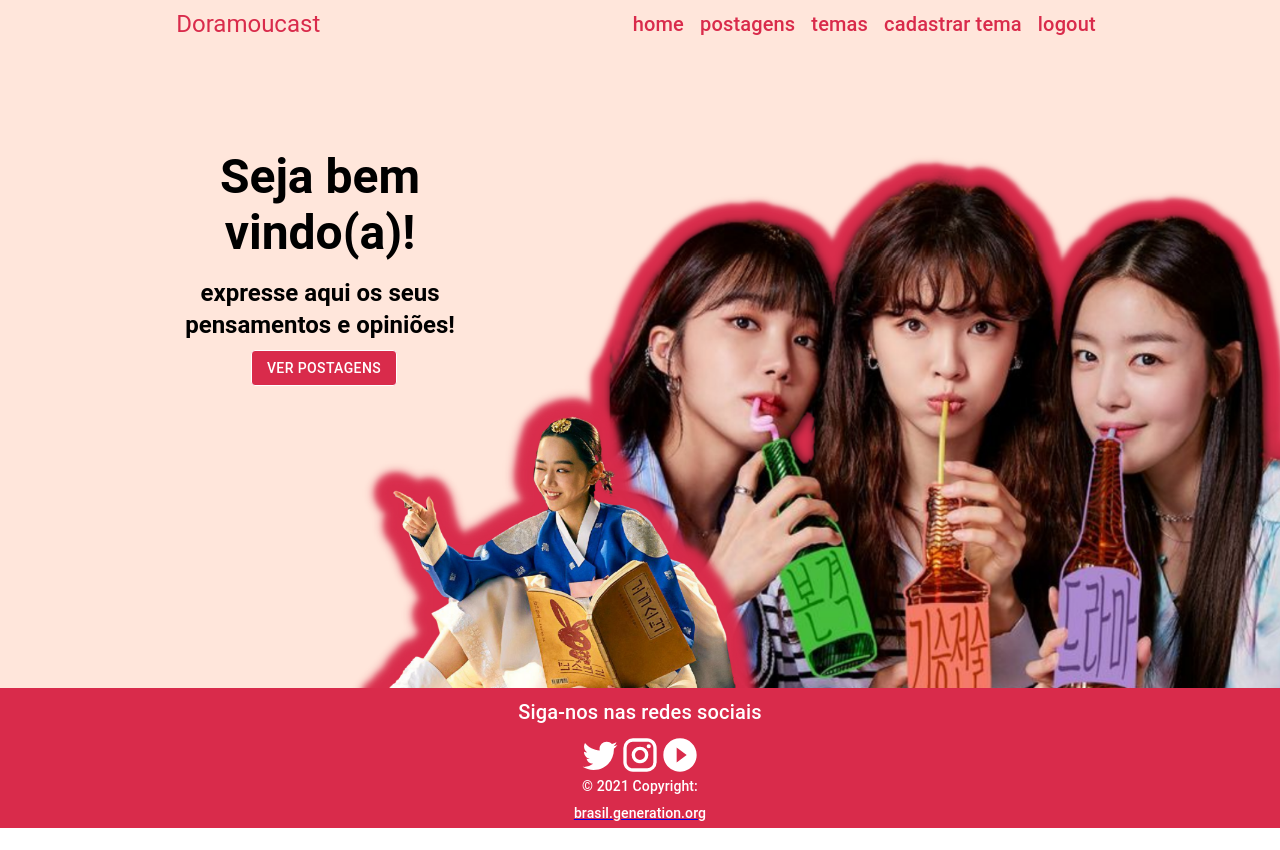
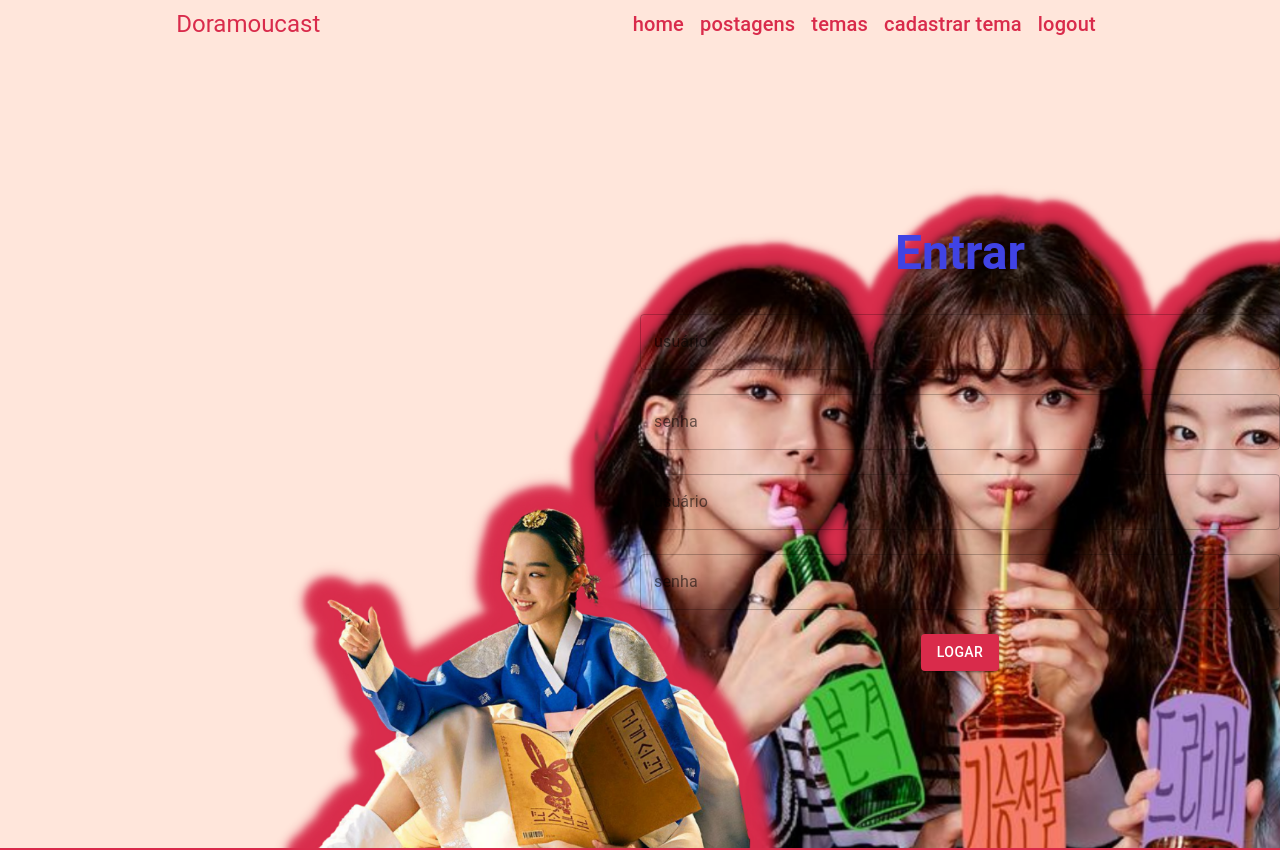
Before and after one commit to julianacsmacedo/Blog-Pessoal-React, a React (Create React App) app: page /cadastrousuario in a window 1280 px wide. Shown: the top 850 px of the page. Before the commit the page ends 828 px from the top, so only its background shows below. Built offline with nearby package versions, Linux system fonts and the light colour scheme.

Commit message:
add login e cadastro

```diff
--- a/package.json
+++ b/package.json
@@ -17,8 +17,11 @@
     "@types/node": "^12.0.0",
     "@types/react": "^17.0.0",
     "@types/react-dom": "^17.0.0",
+    "@types/react-router-dom": "5.1.8",
+    "axios": "0.21.4",
     "react": "^17.0.2",
     "react-dom": "^17.0.2",
+    "react-router-dom": "5.3.0",
     "react-scripts": "4.0.3",
     "typescript": "^4.1.2",
     "web-vitals": "^1.0.1"
--- a/src/App.tsx
+++ b/src/App.tsx
@@ -1,17 +1,39 @@
 import React from 'react';
+import { BrowserRouter as Router, Route, Switch } from 'react-router-dom';
 import Navbar from './components/estaticos/navbar/Navbar';
 import Footer from './components/estaticos/footer/Footer';
 import './App.css';
 import Home from './paginas/home/Home';
+import Login from './paginas/login/Login';
+import CadastroUsuario from './paginas/cadastroUsuario/CadastroUsuario';
 
 
 function App() {
   return (
-    <>
+    <Router>
       <Navbar />
-      <Home />
+        <Switch>
+          <div style={{minHeight: '100vh'}}>
+
+            <Route exact path='/'>
+              <Login />
+            </Route>
+
+            <Route path='/login'>
+              <Login />
+            </Route>
+
+            <Route path='/home'>
+              <Home />
+            </Route>
+
+            <Route path='/cadastrousuario'>
+              <CadastroUsuario />
+            </Route>
+          </div>
+        </Switch>
       <Footer />
-    </>
+    </Router>
   );
 }
 
--- a/src/components/estaticos/footer/Footer.css
+++ b/src/components/estaticos/footer/Footer.css
@@ -0,0 +1,19 @@
+.box1 {
+    background-color: #D92B4B;
+    height: 80px;
+}
+
+.box2 {
+    background-color: #D92B4B;
+    height: 50px;
+    line-height: 0.4 !important;
+}
+
+.cor-texto {
+    color: white;
+}
+
+.icon {
+    font-size: 40px !important;
+    color: white;
+}
--- a/src/components/estaticos/footer/Footer.tsx
+++ b/src/components/estaticos/footer/Footer.tsx
@@ -3,35 +3,36 @@ import InstagramIcon from '@material-ui/icons/Instagram';
 import TwitterIcon from '@material-ui/icons/Twitter';
 import PlayCircleFilledIcon from '@material-ui/icons/PlayCircleFilled';
 import { Grid, Box, Typography } from '@material-ui/core';
+import './Footer.css';
 
 function Footer() {
     return (
         <>
             <Grid container direction="row" justifyContent="center" alignItems="center">
                 <Grid alignItems="center" item xs={12}>
-                    <Box style={{ backgroundColor: "#D92B4B", height: "80px" }} >
+                    <Box className="box1">
                         <Box paddingTop={1} alignItems="center" justifyContent="center">
-                            <Typography variant="h6" align="center" gutterBottom style={{ color: "white" }}>Siga-nos nas redes sociais </Typography>
+                            <Typography variant="h6" align="center" gutterBottom className="cor-texto">Siga-nos nas redes sociais </Typography>
                         </Box>
                         <Box display="flex" alignItems="center" justifyContent="center">
                             <a href="https://twitter.com/doramoucast" target="_blank" rel="noreferrer">
-                                <TwitterIcon style={{ fontSize: 40, color: "white" }} />
+                                <TwitterIcon className="icon"/>
                             </a>
                             <a href="https://www.instagram.com/doramoucast/" target="_blank" rel="noreferrer">
-                                <InstagramIcon style={{ fontSize: 40, color: "white" }} />
+                                <InstagramIcon className="icon"/>
                             </a>
                             <a href="https://open.spotify.com/show/1WBCtXiL3c04sVpE1NgisX?si=f4b9deeab5514ec1" target="_blank" rel="noreferrer">
-                                <PlayCircleFilledIcon style={{ fontSize: 40, color: "white" }} />
+                                <PlayCircleFilledIcon className="icon"/>
                             </a>
                         </Box>
                     </Box>
-                    <Box style={{ backgroundColor: "#D92B4B", height: "60px" }}>
+                    <Box className="box2">
                         <Box paddingTop={1}>
-                            <Typography variant="subtitle2" align="center" gutterBottom style={{ color: "white" }} >© 2021 Copyright:</Typography>
+                            <Typography variant="subtitle2" align="center" className="cor-texto" >© 2021 Copyright:</Typography>
                         </Box>
                         <Box>
                             <a target="_blank" rel="noreferrer" href="https://brasil.generation.org">
-                                <Typography variant="subtitle2" gutterBottom style={{ color: "white" }} align="center">brasil.generation.org</Typography>
+                                <Typography variant="subtitle2" gutterBottom className="cor-texto" align="center">brasil.generation.org</Typography>
                             </a>
                         </Box>
                     </Box>
--- a/src/components/estaticos/navbar/Navbar.css
+++ b/src/components/estaticos/navbar/Navbar.css
@@ -2,11 +2,16 @@
     justify-content: space-around;
 }
 
-.menu {
-    background-color: #FFE6DB;
-}
 
 .texto {
     color: #D92B4B;
+}
 
+.text-decorator-none {
+    text-decoration: none;
 }
+
+.cursor {
+    cursor: pointer;
+    color: white;
+}
--- /dev/null
+++ b/src/paginas/cadastroUsuario/CadastroUsuario.css
@@ -0,0 +1,8 @@
+.imagem2{
+    background-image: url("../../assets/images/capaHome1.png");
+    background-repeat: no-repeat;
+    width: 90vh;
+    min-height: 100vh;
+    background-size: cover;
+    background-position: left;
+}
--- /dev/null
+++ b/src/paginas/cadastroUsuario/CadastroUsuario.tsx
@@ -0,0 +1,34 @@
+import React from "react";
+import './CadastroUsuario.css';
+import {Grid, Typography, TextField, Box, Button} from '@material-ui/core';
+import { Link } from 'react-router-dom';
+
+function CadastroUsuario() {
+
+    return (
+        <Grid container direction='row' justifyContent='center' alignItems='center' className='imagem2 rotação-img'>
+            <Grid item xs={6} ></Grid>
+            <Grid item xs={6} alignItems='center'>
+            <Box>
+                <form>
+                    <Typography variant="h3" gutterBottom align="center" component="h3" className="texto1">Entrar</Typography>
+                    <TextField id="usuario" label="usuário" variant="outlined" name="usuario" margin="normal" fullWidth />
+                    <TextField id="senha" label="senha" variant="outlined" name="senha" margin="normal" type="password" fullWidth />
+                    <TextField id="usuario" label="usuário" variant="outlined" name="usuario" margin="normal" fullWidth />
+                    <TextField id="senha" label="senha" variant="outlined" name="senha" margin="normal" type="password" fullWidth />
+                    <Box marginTop={2} textAlign='center'>
+                        <Link to='/home' className='text-decorator-none'>
+                            <Button type='submit' variant='contained' className="botao">
+                                Logar
+                            </Button>
+                        </Link>
+                    </Box>
+                </form>
+            </Box>
+            </Grid>
+
+        </Grid>
+    );
+}
+
+export default CadastroUsuario;
--- a/src/paginas/home/Home.css
+++ b/src/paginas/home/Home.css
@@ -1,13 +1,27 @@
-.titulo {
-    color: blue;
-    text-align: center;
+.back {
+    background-color: #FFE6DB;
 }
 
 .background{
     background-image: url("../../assets/images/capaHome1.png");
     background-repeat: no-repeat;
     width: 90vh;
-    min-height: 80vh;
-    background-size: 90%;
+    min-height: 100vh;
+    background-size: 100%;
     background-position: right;
 }
+
+.titulo {
+    color: black !important;
+    font-weight: bold !important;
+}
+
+.botao {
+    border-color: white !important;
+    background-color: #D92B4B !important;
+    color: white !important;
+}
+
+.postagens {
+    background-color: white !important;
+}
--- a/src/paginas/home/Home.tsx
+++ b/src/paginas/home/Home.tsx
@@ -6,21 +6,21 @@ function Home() {
     return(
         //caminho abreviado
         <>
-            <Grid container direction="row" justifyContent="center" alignItems="center" className="background" style={{ backgroundColor: "#FFE6DB" }}>
+            <Grid container direction="row" justifyContent="center" alignItems="center" className="background back">
                 <Grid alignItems="center" item xs={6} >
                     <Box paddingX={20} >
-                        <Typography variant="h3" gutterBottom color="textPrimary" component="h3" align="center" style={{ color: "black", fontWeight: "bold" }}>Seja bem vindo(a)!</Typography>
-                        <Typography variant="h5" gutterBottom color="textPrimary" component="h5" align="center" style={{ color: "black", fontWeight: "bold" }}>expresse aqui os seus pensamentos e opiniões!</Typography>
+                        <Typography variant="h3" gutterBottom color="textPrimary" component="h3" align="center" className='titulo'>Seja bem vindo(a)!</Typography>
+                        <Typography variant="h5" gutterBottom color="textPrimary" component="h5" align="center" className='titulo'>expresse aqui os seus pensamentos e opiniões!</Typography>
                     </Box>
                     <Box display="flex" justifyContent="center">
                         <Box marginRight={1}>
                         </Box>
-                        <Button variant="outlined" style={{ borderColor: "white", backgroundColor: "#D92B4B", color: "white" }}>Ver Postagens</Button>
+                        <Button variant="outlined" className="botao">Ver Postagens</Button>
                     </Box>
                 </Grid>
-                <Grid item xs={6} style={{ backgroundColor: "#FFE6DB" }}>
+                <Grid item xs={6} className="back">
                 </Grid>
-                <Grid xs={12} style={{ backgroundColor: "#FFE6DB" }}>
+                <Grid xs={12} className="postagens">
                 </Grid>
             </Grid>
         </>
--- /dev/null
+++ b/src/paginas/login/Login.css
@@ -0,0 +1,21 @@
+.back {
+    background-color: #FFE6DB;
+}
+
+.texto1 {
+    font-weight: bold !important;
+    color: #4043e4;
+}
+
+.text-decorator-none {
+    text-decoration: none;
+}
+
+.background2{
+    background-image: url("../../assets/images/capaHome1.png");
+    background-repeat: no-repeat;
+    width: 100vh;
+    min-height: 100vh;
+    background-size: 85%;
+    background-position: right;
+}
--- /dev/null
+++ b/src/paginas/login/Login.tsx
@@ -0,0 +1,41 @@
+import React from "react";
+import './Login.css';
+import {Grid, Box, Typography, TextField, Button} from '@material-ui/core';
+import {Link} from 'react-router-dom';
+
+function Login () {
+
+    return (
+        <Grid container direction='row' justifyContent='center' alignItems='center' className="background2 back" >
+            <Grid alignItems='center' xs={6} >
+                <Box paddingX={20}>
+                    <form action="">
+                        <Typography variant="h3" gutterBottom align="center" component="h3" className="texto1">Entrar</Typography>
+                        <TextField id="usuario" label="usuário" variant="outlined" name="usuario" margin="normal" fullWidth />
+                        <TextField id="senha" label="senha" variant="outlined" name="senha" margin="normal" type="password" fullWidth />
+                        <Box marginTop={2} textAlign='center'>
+                            <Link to='/home' className='text-decorator-none'>
+                                <Button type='submit' variant='contained' className="botao">
+                                    Logar
+                                </Button>
+                            </Link>
+                        </Box>
+                    </form>
+                    <Box display='flex' justifyContent='center' marginTop={2}>
+                        <Box marginRight={1}>
+                            <Typography variant='subtitle1' gutterBottom align='center'>Não tem uma conta?</Typography>
+                        </Box>
+                            <Link to='/cadastrousuario'>
+                                <Typography variant='subtitle1' gutterBottom align='center' className="texto1">Cadastre-se</Typography>
+                            </Link>
+                    </Box>
+                </Box>
+            </Grid>
+            <Grid xs={6}>
+
+            </Grid>
+        </Grid>
+    );
+}
+
+export default Login;
```
Also changed, not shown: src/components/estaticos/navbar/Navbar.tsx (+15 -11 lines), 1 other file (tests, documents, lock files or other folders).
